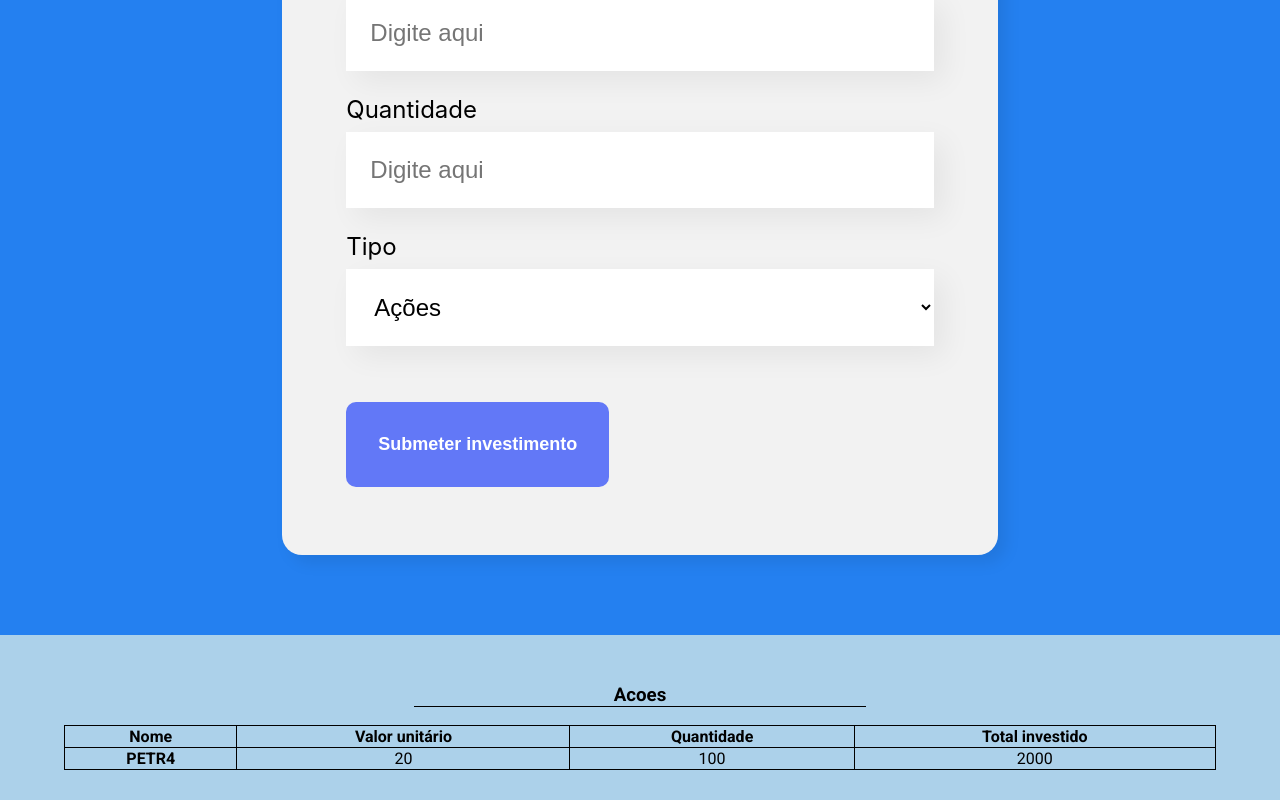
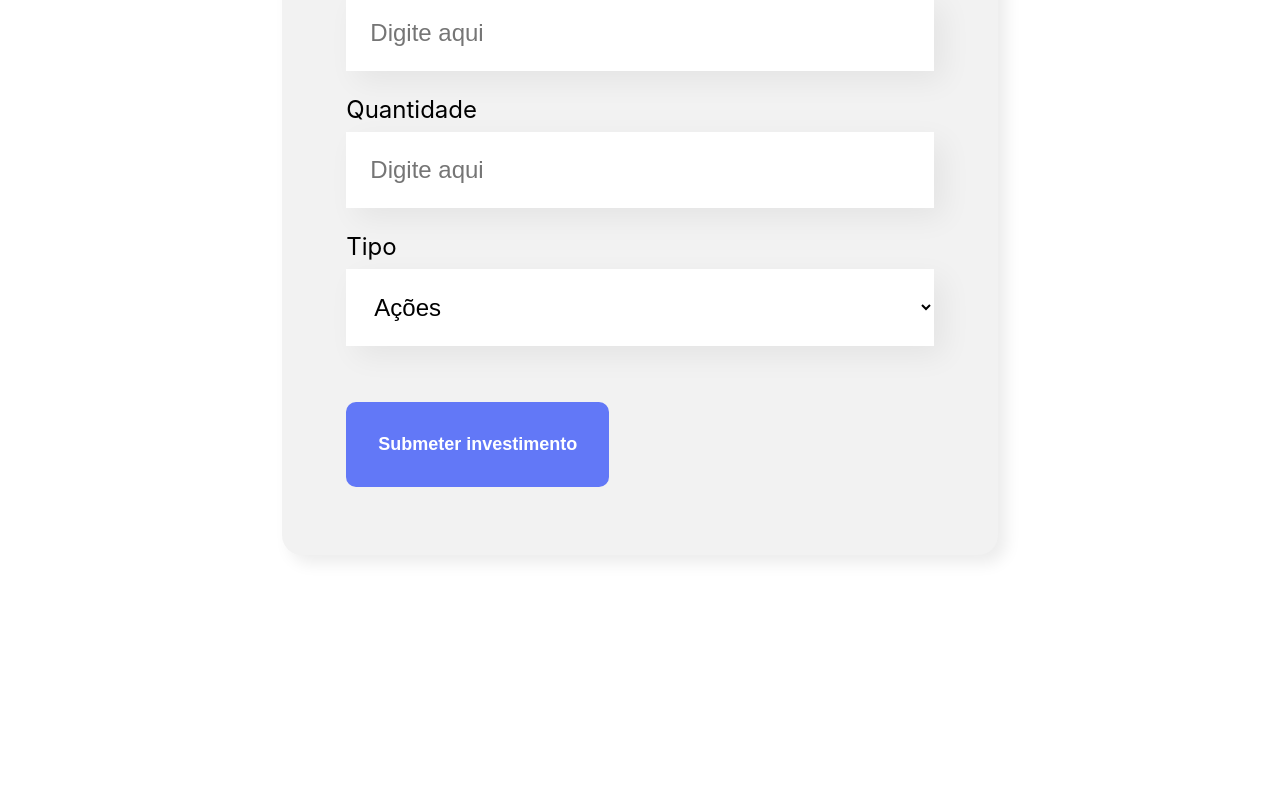
Before and after one commit to gabrielnichio/organizacao-investimentos, a React (Create React App) app: page / in a window 1280 px wide. Shown: the part 768-1568 px from the top of the page. After the commit the page ends 1403 px from the top, so only its background shows below. Built offline with nearby package versions, Linux system fonts and the light colour scheme.

Commit message:
adicionando linhas nas tabelas

```diff
--- a/src/App.js
+++ b/src/App.js
@@ -3,7 +3,35 @@ import Banner from "./Banner";
 import Formulario from "./Formulario";
 import Tabela from "./Tabela";
 
-function App() {
+function App(props) {
+
+  const tiposIvestimentos = [
+    {
+      nome: "Ações",
+      color: '#4BE3DE',
+      columnName: 'Ação'
+    },
+    {
+      nome: "Fundos Imobiliários",
+      color: '#4AE69E',
+      columnName: 'FII'
+    },
+    {
+      nome: "Tesouro Direto",
+      color: '#4BE64E',
+      columnName: 'Título'
+    },
+    {
+      nome: "Renda Fixa",
+      color: '#279DE6',
+      columnName: 'Título'
+    },
+    {
+      nome: "Exterior",
+      color: '#4D6EE5',
+      columnName: 'EUA'
+    }
+  ];
 
   const [listaInvestimentos, setInvestimentos] = useState([]);
 
@@ -15,8 +43,16 @@ function App() {
   return (
     <div className="App">
       <Banner />
-      <Formulario aoSubmeterInvestimentos = {investimento => cadastraInvestimentos(investimento)}/>
-      <Tabela label= 'Acoes'/>
+      <Formulario tipos={tiposIvestimentos.map(tipo => tipo.nome)} aoSubmeterInvestimentos={investimento => cadastraInvestimentos(investimento)} />
+
+      {tiposIvestimentos.map(tipo => <Tabela
+        key={tipo.nome}
+        label={tipo.nome}
+        columnName={tipo.columnName}
+        cor={tipo.color}
+        investimentos={listaInvestimentos.filter(investimento => investimento.tipo === tipo.nome)}
+      />)}
+
     </div>
   );
 }
--- a/src/Formulario/Formulario.css
+++ b/src/Formulario/Formulario.css
@@ -2,7 +2,6 @@
     display: flex;
     justify-content: center;
     padding: 80px 0;
-    background-color: #2480f0;
 }
 
 .formulario form{
--- a/src/Formulario/index.js
+++ b/src/Formulario/index.js
@@ -6,12 +6,11 @@ import ListaInvestimentos from '../ListaInvestimentos';
 
 const Formulario = (props) => {
 
-    const tiposInvestimentos = ["Ações", "Fundos Imobiliários", "Tesouro Direto", "Renda Fixa", "Exterior"];
 
     const [nome, setNome] = useState('');
     const [valor, setValor] = useState('');
     const [quantidade, setQuantidade] = useState('');
-    const [tipo, setTipo] = useState('');
+    const [tipo, setTipo] = useState(props.tipos[0]);
 
     const aoSalvar = (evento) => {
         evento.preventDefault();
@@ -51,7 +50,7 @@ const Formulario = (props) => {
                 />
                 <ListaInvestimentos
                     label = 'Tipo'
-                    lista = {tiposInvestimentos}
+                    lista = {props.tipos}
                     aoAlterado={valor => setTipo(valor)}
                 />
                 <Botao>
--- a/src/Tabela/Tabela.css
+++ b/src/Tabela/Tabela.css
@@ -2,21 +2,22 @@
 
 .tabela{
     padding: 30px 0;
-    background-color: #ACD1EA;
     text-align: center;
     font-family: 'Roboto';
     justify-content: center;
 }
 
 .tabela h3{
-    border-bottom: 1px solid;
-    padding: 0 200px;
+    border: 1px solid;
+    /* padding: 0 200px; */
+    width: 90%;
+    margin: 0;
     display: inline-block;
 }
 
 .tabela table{
+    margin: auto;
     width: 90%;
-    margin: auto;
 }
 
 .tabela table, th, td{
--- a/src/Tabela/index.js
+++ b/src/Tabela/index.js
@@ -1,24 +1,35 @@
 import './Tabela.css';
 
 const Tabela = (props) => {
+
     return (
-        <section className='tabela'>
+        (props.investimentos.length > 0) && <section className='tabela' style={{ backgroundColor: props.cor }}>
             <h3>{props.label}</h3>
             <table>
                 <thead>
-                    <th>Nome</th>
-                    <th>Valor unitário</th>
-                    <th>Quantidade</th>
-                    <th>Total investido</th>
+                    <tr>
+                        <th>{props.columnName}</th>
+                        <th>Valor unitário</th>
+                        <th>Quantidade</th>
+                        <th>Total</th>
+                    </tr>
                 </thead>
                 <tbody>
+                    {props.investimentos.map(investimento =>
+                        <tr key={Math.random()}>
+                            <th>{investimento.nome}</th>
+                            <td>{parseFloat(investimento.valor).toFixed(2)}</td>
+                            <td>{investimento.quantidade}</td>
+                            <td>{(parseFloat(investimento.valor) * parseFloat(investimento.quantidade)).toFixed(2)}</td>
+                        </tr>
+                    )}
+                </tbody>
+                <tfoot>
                     <tr>
-                        <th>PETR4</th>
-                        <td>20</td>
-                        <td>100</td>
-                        <td>{100 * 20}</td>
+                        <th>Total Investido</th>
+                        <th>{props.investimentos.reduce((accumulator, currentValue) => accumulator + parseFloat((parseFloat(currentValue.valor) * parseFloat(currentValue.quantidade)).toFixed(2)), 0)}</th>
                     </tr>
-                </tbody>
+                </tfoot>
             </table>
         </section>
     )
--- a/src/index.js
+++ b/src/index.js
@@ -4,6 +4,7 @@ import './index.css';
 import App from './App';
 
 const root = ReactDOM.createRoot(document.getElementById('root'));
+
 root.render(
   <React.StrictMode>
     <App />
```
